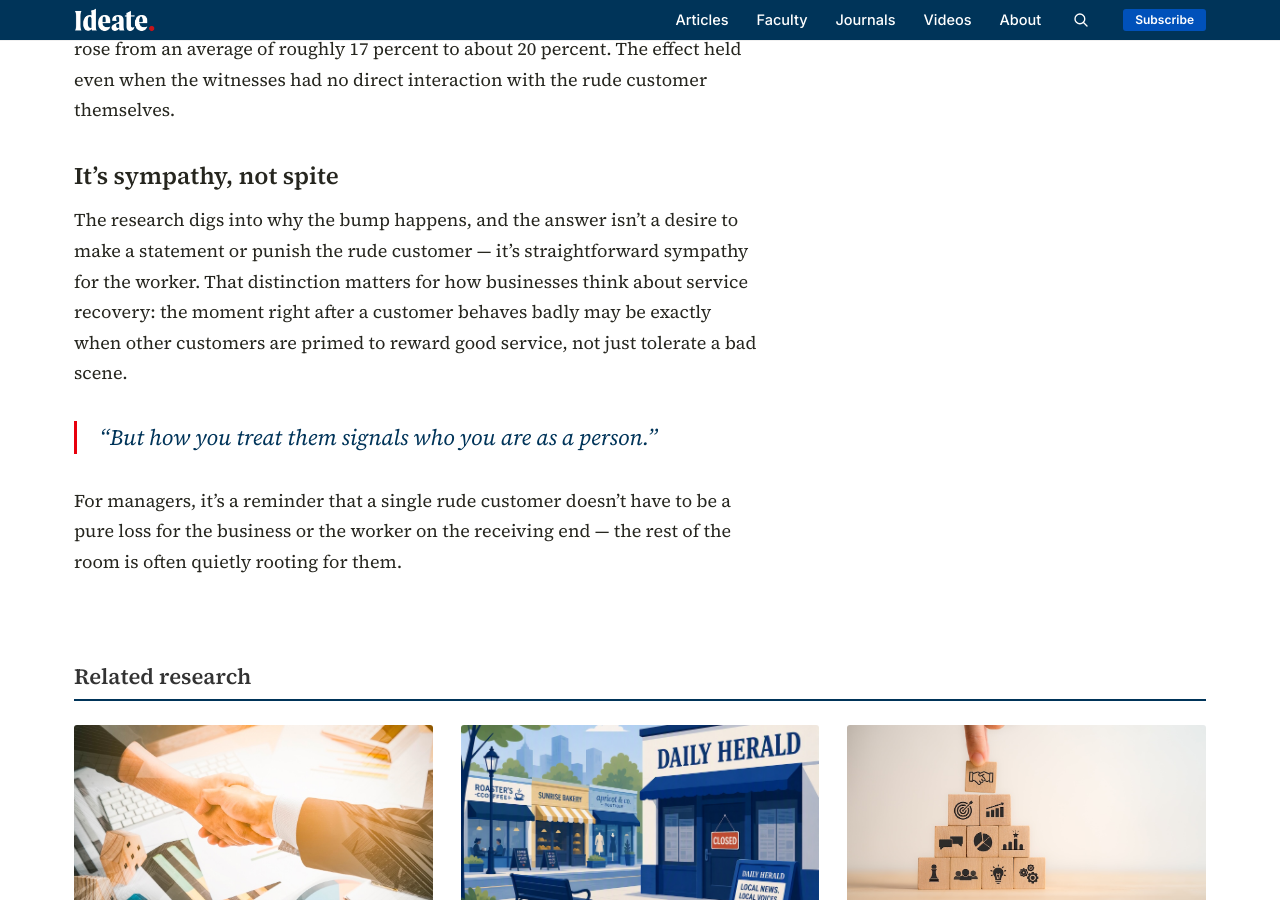
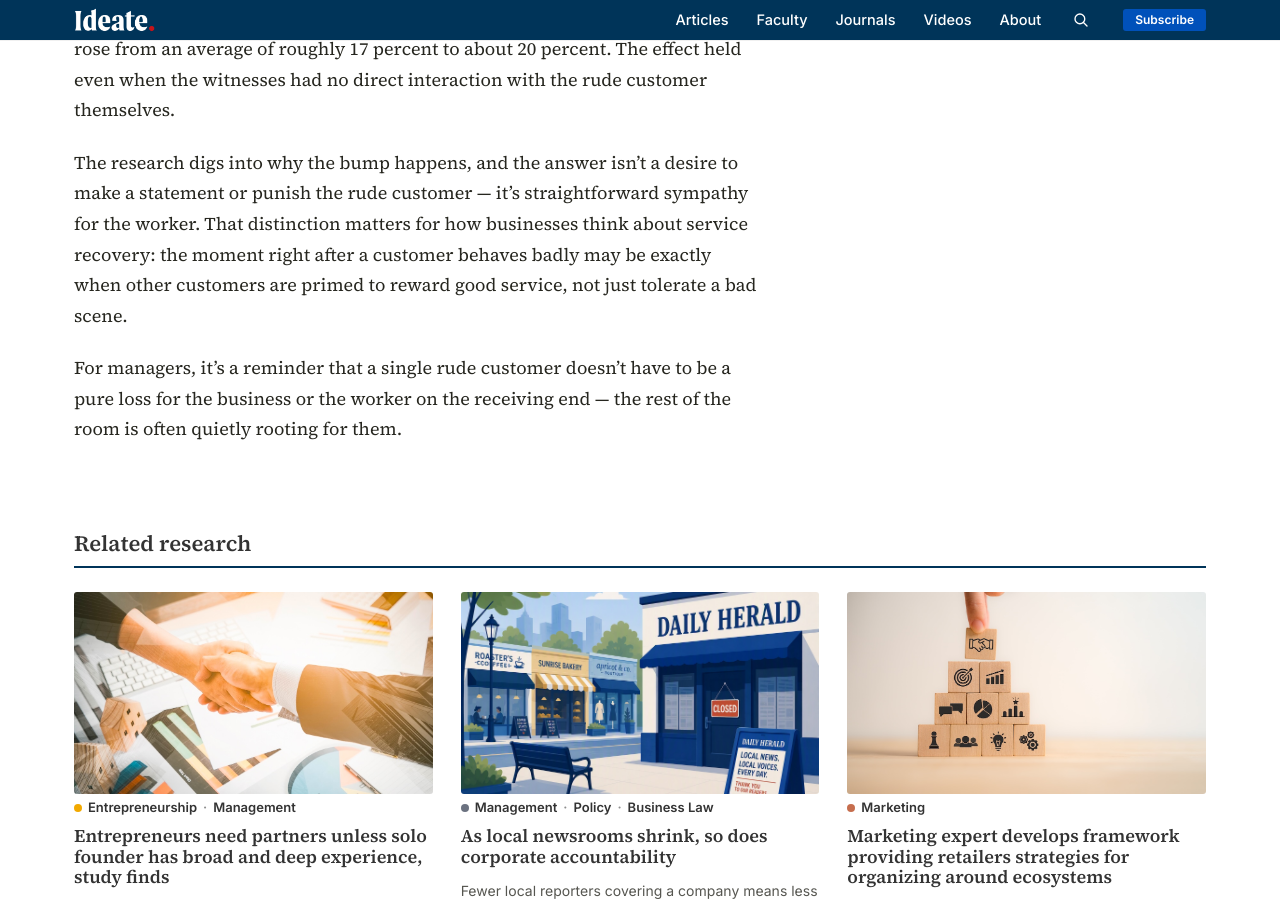
Before and after one commit to KUBschool/ideate, a Jekyll site: the page built from _articles/2026-02-19-tipping-incivility.md, in a window 1280 px wide and 900 px high, scrolled down 1317 px. Built offline with Jekyll 4.4.1, drawn with Linux system fonts in a browser that asks for light colours.

Commit message:
Update Article “2026-02-19-tipping-incivility”

```diff
--- a/_articles/2026-02-19-tipping-incivility.md
+++ b/_articles/2026-02-19-tipping-incivility.md
@@ -17,19 +17,14 @@
   afterward — the study found tips rose from an average of roughly 17 percent to
   20 percent — driven by sympathy rather than a desire to confront the rude
   customer.
-status: forthcoming
+status: null
 journal: Journal of Service Research
 journal_url: https://journals.sagepub.com/doi/10.1177/10946705251406567
 ---
-
 Bad behavior toward service workers is depressingly common, but new research finds it has an unexpected side effect: it makes bystanders more generous toward the worker who was mistreated, not just more annoyed at the person being rude.
 
 Across four studies, participants who witnessed a server, cashier or other service worker treated with incivility by another customer went on to tip that worker noticeably more than participants who saw a neutral interaction — tips rose from an average of roughly 17 percent to about 20 percent. The effect held even when the witnesses had no direct interaction with the rude customer themselves.
 
-## It's sympathy, not spite
-
 The research digs into why the bump happens, and the answer isn't a desire to make a statement or punish the rude customer — it's straightforward sympathy for the worker. That distinction matters for how businesses think about service recovery: the moment right after a customer behaves badly may be exactly when other customers are primed to reward good service, not just tolerate a bad scene.
 
-> "But how you treat them signals who you are as a person."
-
 For managers, it's a reminder that a single rude customer doesn't have to be a pure loss for the business or the worker on the receiving end — the rest of the room is often quietly rooting for them.
```
